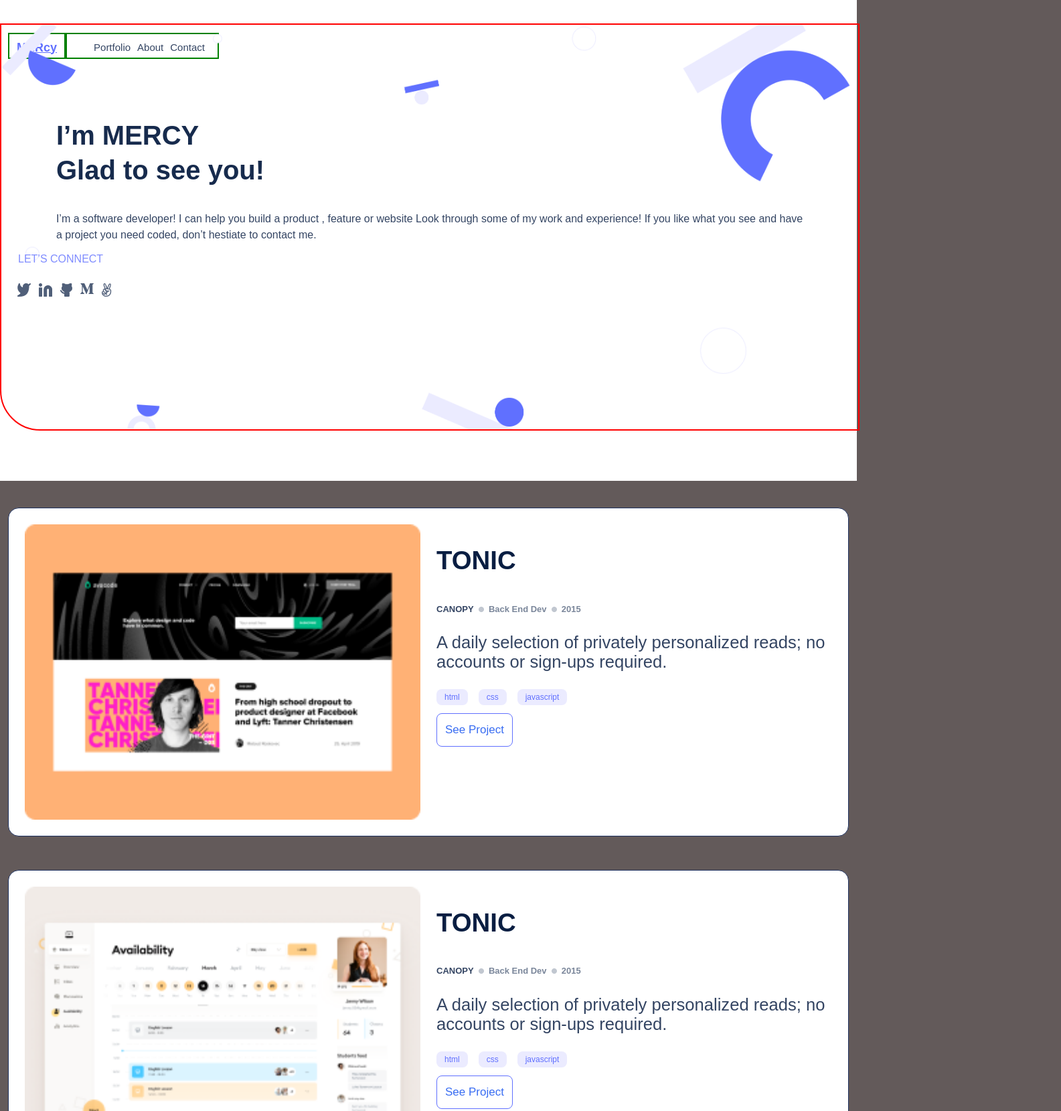
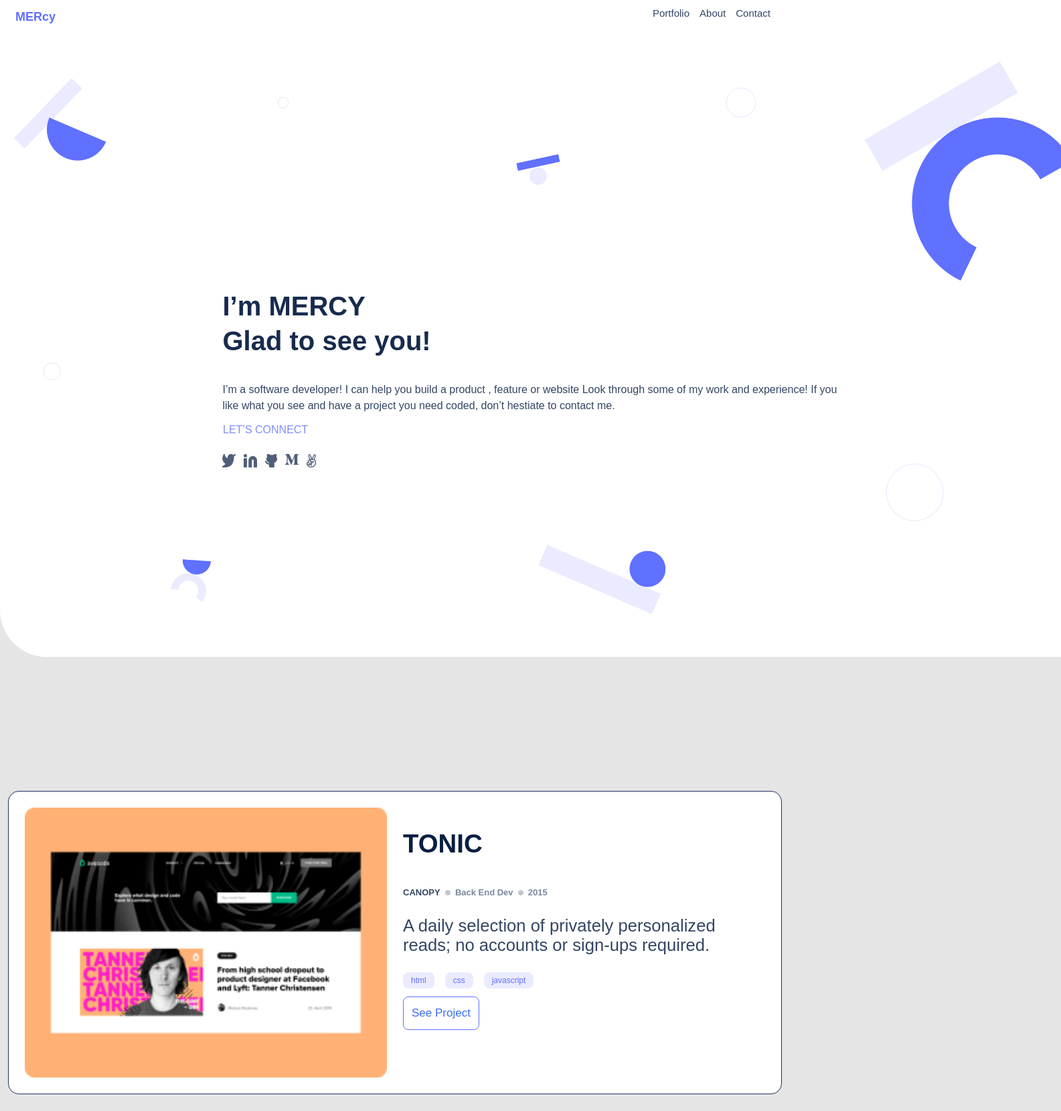
Before and after one commit to mercymugambi/set-up-mobile-first-portfolio, a plain HTML site: page index.html in a window 1280 px wide. Shown: the top 1659 px of the page at 67% size, 1585 px wide, since content can reach past the window. Drawn offline with Linux system fonts and the light colour scheme.

Commit message:
Modify landing page to match desktop design

```diff
--- a/index.html
+++ b/index.html
@@ -34,15 +34,15 @@
       </div>
 
       <section class="headline">
-          <h1 class="headline-text">I’m MERCY <br/>Glad to see <br class="break" />you!</h1>
-          <p class="headline-paragraph">
+          <h1 class="headline-text" id="headline-text">I’m MERCY <br/>Glad to see <br class="break" />you!</h1>
+          <p class="headline-paragraph" id="headline-paragraph">
             I’m a software developer! I can help you build a product , feature
             or website Look through some of my work and experience! If you like
             what you see and have a project you need coded, don’t hestiate to
             contact me.
           </p>
-          <p class="heading-social">LET’S CONNECT</p>
-          <ul class="icons">
+          <p class="heading-social" id="heading-social">LET’S CONNECT</p>
+          <ul class="icons" id="icons">
             <li id="twitter">
               <a href="https://twitter.com/MercyMugambi15" target="_blank"
                 ><img src="./assets/icons/twitter.png"
@@ -75,7 +75,7 @@
       </section>
     <!--Start of detailed section-->
     <section class="projects-section">
-      <div class="card" id="card1" >
+      <div class="card" >
         <img class="card-image" src="./assets/images/project1.png" alt="project1.png"/>
         <div class="tonic-area">
           <h2 class="cards-details">TONIC</h2>
@@ -100,7 +100,7 @@
           <button id="popup" type="button">See Project</button>
         </div>
       </div>
-      <div class="card" id="card2" >
+      <div class="card">
         <img class="card-image" src="./assets/images/project2.png" alt="project1.png" />
         <div class="tonic-area">
           <h2 class="cards-details">TONIC</h2>
@@ -125,8 +125,8 @@
           <button id="popup" type="button">See Project</button>
         </div>
       </div>
-      <div class="card" id="card3">
-        <img class="card-image" src="./assets/images/project3.png" alt="project1.png" />
+      <div class="card">
+        <img class="card-image" src="./assets/images/card1.png" alt="project1.png" />
         <div class="tonic-area">
           <h2 class="cards-details">TONIC</h2>
           <div class="highlights">
@@ -150,7 +150,7 @@
           <button id="popup" type="button">See Project</button>
         </div>
       </div>
-      <div class="card" id="card4">
+      <div class="card">
         <img class="card-image" src="./assets/images/project4.png" alt="project4.png" />
         <div class="tonic-area">
           <h2 class="cards-details">TONIC</h2>
@@ -176,6 +176,7 @@
         </div>
       </div>
     </section>
+
     <!--about-->
     <section class="about">
       <div class="about-mobile">
--- a/style.css
+++ b/style.css
@@ -8,7 +8,7 @@ ul {
 }
 
 body {
-  background-color: rgb(99, 90, 90);
+  background-color: #E5E5E5;
   margin: 0;
 }
 
@@ -16,7 +16,7 @@ body {
 
 .landing-page {
   width: 100%;
-  height: 718px;
+  height: 1020px;
   left: 0px;
   top: 0px;
   background-color: #fff;
@@ -93,7 +93,7 @@ body {
   padding-right: 24px;
   height: 150px;
   width: 87.2%;
-  font-family: "Poppins" sans-serif;
+  font-family: "Poppins", sans-serif;
   font-weight: 700;
   font-size: 40px;
   line-height: 52px;
@@ -248,8 +248,8 @@ body {
   background-color: #fff;
   border-top-right-radius: 50px;
   padding-top: 8%;
-  padding-right: 4%;
   margin-top: 12px;
+  width: 100%;
 }
 
 #about {
@@ -353,6 +353,7 @@ body {
   align-items: center;
   justify-content: center;
   background-color: #6070ff;
+  width: 100%;
   height: 900px;
   border-radius: 70px 0 0 0;
   background-image: url("./assets/images/contact\ form\ shapes-mobile@2x.png");
@@ -453,75 +454,95 @@ textarea::placeholder {
   margin-top: 55px;
 }
 
-@media screen and (min-width: 768px){
+@media screen and (min-width: 768px) {
   .landing-page {
-    width: 100%;
+    width: 1585px;
     margin: auto;
-  }
-  .nav-items {
-    display: flex;
+    height: 981px;
+    border-radius: 0 0 0 70px;
   }
 
   .header-nav {
     width: 100%;
+    background-color: #fff;
     display: flex;
     flex-direction: row;
     align-items: center;
     position: fixed;
+    justify-content: space-between;
+    align-items: center;
+    top: 0;
   }
 
   .logo {
-  border: 2px solid green;
+    position: relative;
+    margin-bottom: 70px;
+  }
+
+  .logo-text {
+    text-decoration: none;
   }
 
   .menu {
     align-items: center;
-  border: 2px solid green;
-  height: 15px;
-  padding: 10px 0;
-  margin-right: auto;
+    justify-content: space-between;
+  }
+
+  .nav-items {
+    display: flex;
+    flex-direction: row;
+    align-items: center;
+    position: relative;
+    bottom: 50px;
+    right: 120px;
+    gap: 15px;
+
   }
 
   .nav-link {
-    display: flex;
-    flex-direction: row;
     font-family: "Poppins", sans-serif;
     font-style: normal;
     font-weight: 500;
     font-size: 15px;
     line-height: 20px;
-    align-items: center;
     color: #344563;
-    margin: 0 10px 0 0;
+    /* margin: 0 10px 0 0; */
     text-decoration: none;
+    justify-content: space-between;
   }
 
-  .nav-items {
-    align-items: center;
-    margin-top: -35px;
-  }
 
   #hamburger {
     display: none;
   }
 
   .headline {
-    margin: 35px 0;
-    border: 2px solid red;
+    display: flex;
+    flex-direction: column;
+    align-items: center;
+    justify-content: center;
+    /* margin: 35px 0; */
+    /* border: 2px solid red; */
     background-image: url("./assets/images/header-bg.png");
     background-repeat: no-repeat;
-    background-position: center;
-    background-size: cover;
-
+    background-position: 20px 0px;
+    /* background-size: cover; */
+    height: 825px;
+    width: 1585px;
   }
 
-  .headline-text {
-    align-self: center;
+  #headline-paragraph,
+  #headline-text {
+    width: 920px;
   }
 
-  .headline-paragraph {
-    align-self: center;
+  #heading-social,
+  #icons {
+    align-self: flex-start;
+    position: relative;
+    left: 308px;
   }
+
 
   .break {
     display: none;
@@ -536,9 +557,11 @@ textarea::placeholder {
   }
 
   .projects-section {
-    margin-top: 40px;
+    margin-top: 200px;
     margin-right: 12px;
     margin-left: 12px;
+    width: 1156px;
+
   }
 
   .card {
@@ -560,18 +583,34 @@ textarea::placeholder {
   }
 
   .cards-details {
-  color: #091E42;
+    color: #091e42;
+  }
+
+  #card1 {
+    order: 2;
+  }
+
+  #card2 {
+    flex-direction: row-reverse !important;
+    order: 2;
+  }
+
+  #card4 {
+    flex-direction: row-reverse;
   }
 
   .about {
     display: flex;
     flex-direction: row;
     margin: 50px 0 0 0;
+    width: 1585px;
   }
 
   .about-mobile {
     margin-top: -100px;
     margin-bottom: 50px;
+    width: 50%;
+    margin-left: 100px;
   }
 
   .heading-social {
@@ -582,33 +621,54 @@ textarea::placeholder {
     margin-top: -10%;
     margin-bottom: 80px;
     font-size: 2vw;
+    width: 50%;
   }
 
   .lang {
     margin-top: 12px;
   }
 
-.icons-lang{
+  .icons-lang {
     display: flex;
     flex-direction: row;
+  }
+
+  .icons-lang li {
+    align-items: flex-start;
+    margin-top: 0;
+    margin-right: 5px;
   }
 
   .li-icons {
     display: flex;
     flex-direction: column;
-  width: 122px;
-  height: 120px;
+    width: 118px;
+    height: 100px;
+
   }
 
-.arrows {
-  padding-left: 40%;
+  .icons-lang {
+    margin: 0 0;
+  }
+.lang {
+  margin-top: 0;
 }
 
   .Separator {
-  width: 100%;
+    width: 80%;
   }
-
+  .contact-page-container {
+    background-image: url("./assets/images/contact\ form\ background\ shapes@2x.png");
+    width: 1585px;
+  }
   .contact-description {
+    width: 500px;
+    font-family: "Poppins", sans-serif;
+    font-style: normal;
+    font-weight: 400;
+    font-size: 20px;
+    line-height: 28px;
     text-align: center;
+    color: #ebebff;
   }
 }
```
Also changed, not shown: assets/images/card1.png, assets/images/contact form background shapes@2x.png (added), assets/images/contact form- background-shape-desktop.svg (added). Lines whose indentation alone changed are shown as unchanged.
